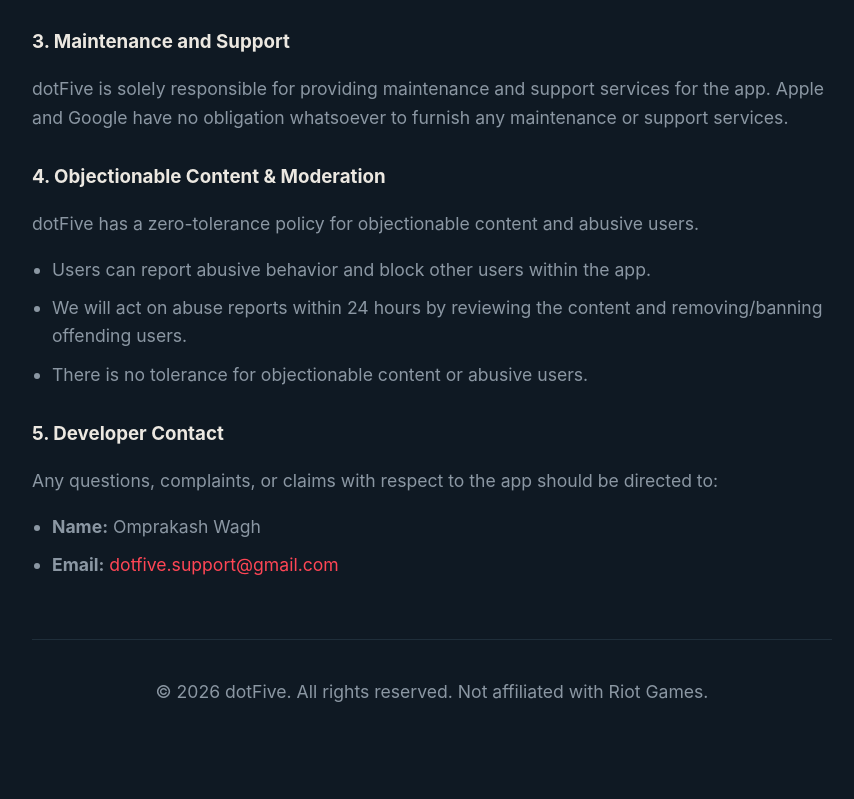
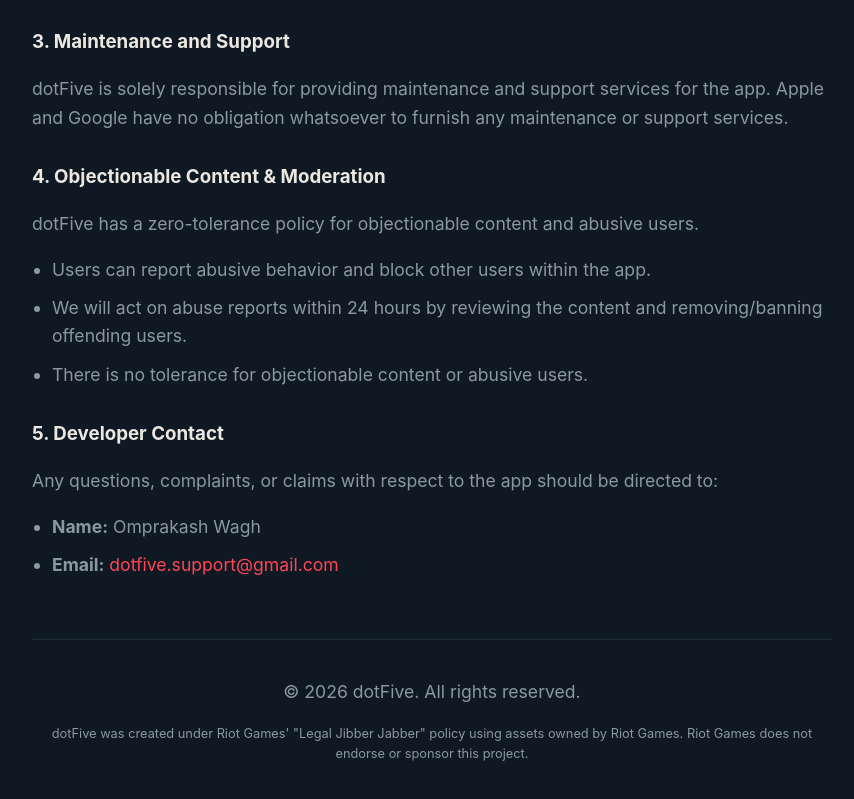
Before and after one commit to Omprakash-Wagh/dotfive-legal, a plain HTML site: page index.html in a window 1280 px wide. Shown: the part 3612-4411 px from the top of the page, without its empty margins (208-1062 px from the left). Before the commit the page ends 4376 px from the top, so only its background shows below. Drawn offline with Linux system fonts and the light colour scheme.

Commit message:
Update footer content in index.html
Removed affiliation statement and added legal disclaimer.

```diff
--- a/index.html
+++ b/index.html
@@ -247,7 +247,8 @@
     </section>
 
     <div class="footer">
-        <p>&copy; 2026 dotFive. All rights reserved. Not affiliated with Riot Games.</p>
+        <p>&copy; 2026 dotFive. All rights reserved.</p>
+        <p style="font-size: 0.8rem; margin-top: 10px;">dotFive was created under Riot Games' "Legal Jibber Jabber" policy using assets owned by Riot Games. Riot Games does not endorse or sponsor this project.</p>
     </div>
 </div>
 
```
